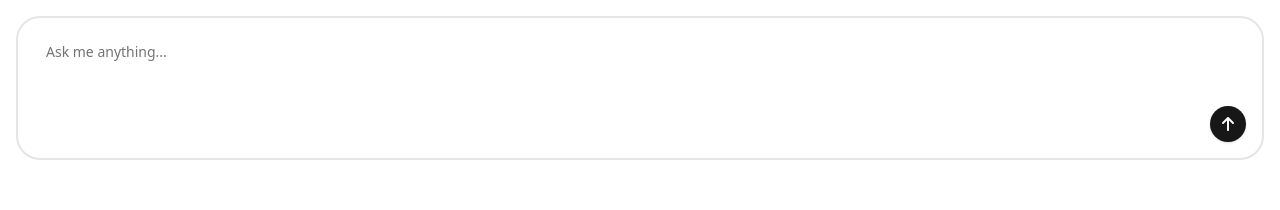
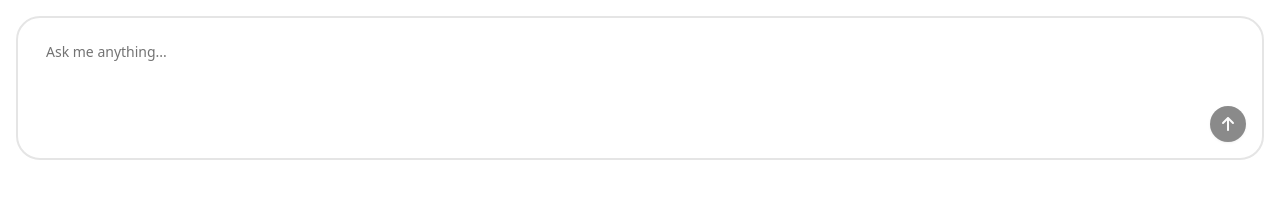
Before and after one commit to redayzarra/study-AI, a React (Vite) app in the folder packages/client/: page / in a window 1280 px wide. Shown: the top 210 px of the page. Built offline with nearby package versions, Linux system fonts and the light colour scheme.

Commit message:
Handling form submissions in our chatbot

```diff
--- a/packages/client/package.json
+++ b/packages/client/package.json
@@ -17,6 +17,7 @@
         "lucide-react": "^0.542.0",
         "react": "^19.1.1",
         "react-dom": "^19.1.1",
+        "react-hook-form": "^7.62.0",
         "react-icons": "^5.5.0",
         "tailwind-merge": "^3.3.1",
         "tailwindcss": "^4.1.13"
--- a/packages/client/src/components/ChatBot.tsx
+++ b/packages/client/src/components/ChatBot.tsx
@@ -1,19 +1,50 @@
 import { FaArrowUp } from "react-icons/fa6";
 import { Button } from "./ui/button";
 import { Textarea } from "./ui/textarea";
+import { useForm } from "react-hook-form";
+
+type FormData = {
+    prompt: string;
+};
 
 const ChatBot = () => {
+    const { register, handleSubmit, reset, formState } = useForm<FormData>({});
+
+    const onSubmit = (data: FormData) => {
+        console.log(data);
+        reset();
+    };
+
+    const onKeyDown = (e: React.KeyboardEvent<HTMLFormElement>) => {
+        git;
+        if (e.key === "Enter" && !e.shiftKey) {
+            e.preventDefault();
+            handleSubmit(onSubmit)();
+        }
+    };
+
     return (
-        <div className="flex flex-col gap-2 items-end border-2 p-4 rounded-3xl">
+        <form
+            onSubmit={handleSubmit(onSubmit)}
+            onKeyDown={onKeyDown}
+            className="flex flex-col gap-2 items-end border-2 p-4 rounded-3xl"
+        >
             <Textarea
+                {...register("prompt", {
+                    required: true,
+                    validate: (data) => data.trim().length > 0,
+                })}
                 className="w-full border-0 focus-visible:ring-0 resize-none shadow-none"
                 placeholder="Ask me anything..."
                 maxLength={1000}
             />
-            <Button className="rounded-full cursor-pointer shadow-sm w-9 h-9">
+            <Button
+                disabled={!formState.isValid}
+                className="rounded-full cursor-pointer shadow-sm w-9 h-9"
+            >
                 <FaArrowUp className="" />
             </Button>
-        </div>
+        </form>
     );
 };
 
```
Also changed, not shown: 2 other files (tests, documents, lock files or other folders).
